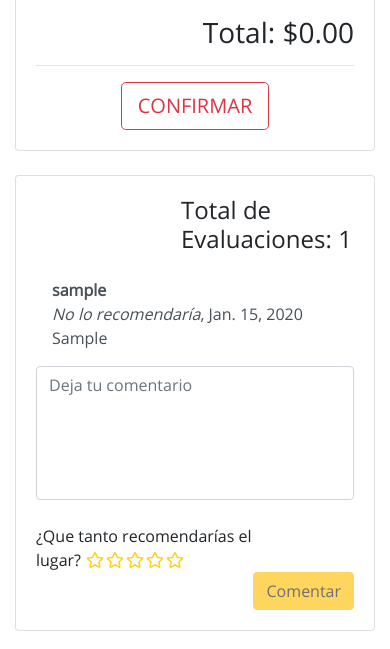
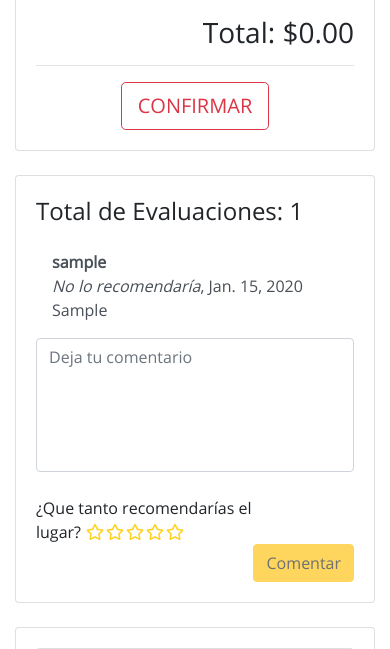
Before and after one commit to glopzvega/opbuc, a Django app: page /lugar/1 in a window 390 px wide. Shown: the part 1841-2490 px from the top of the page. Run offline with Django 3.2, Linux system fonts and the light colour scheme; tables that the repository leaves empty hold one stand-in row (values such as "Sample post"); grey boxes marked "Sample" are stand-in pictures; data that the repository does not hold is empty; some libraries are stand-ins or nearby versions.

Commit message:
Responsive

```diff
--- a/web/templates/web/lugar_detail.html
+++ b/web/templates/web/lugar_detail.html
@@ -325,10 +325,10 @@
                         <div class="card-body">
                             <div class="card-text">
                                 <div class="row">
-                                    <div class="col-5 col-lg-3">
+                                    <div class="col-md-5 col-lg-3">
                                         <!-- <div class="starrr"></div> -->
                                     </div>
-                                    <div class="col-7 col-lg-9">
+                                    <div class="col-12 col-md-7 col-lg-9">
                                         <h4>Total de Evaluaciones: {{calificacion}}</h4>
                                     </div>
                                 </div>
```
